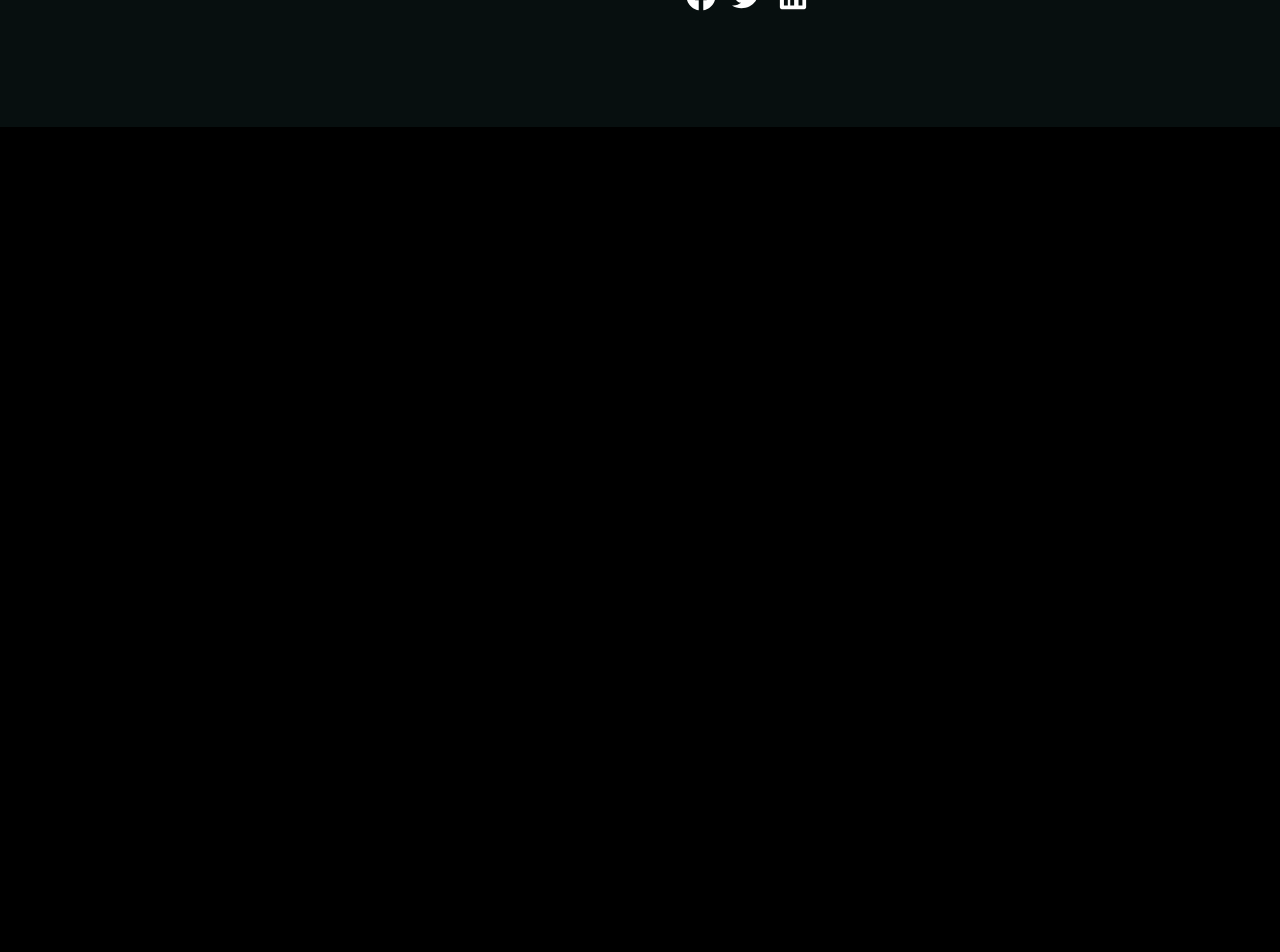
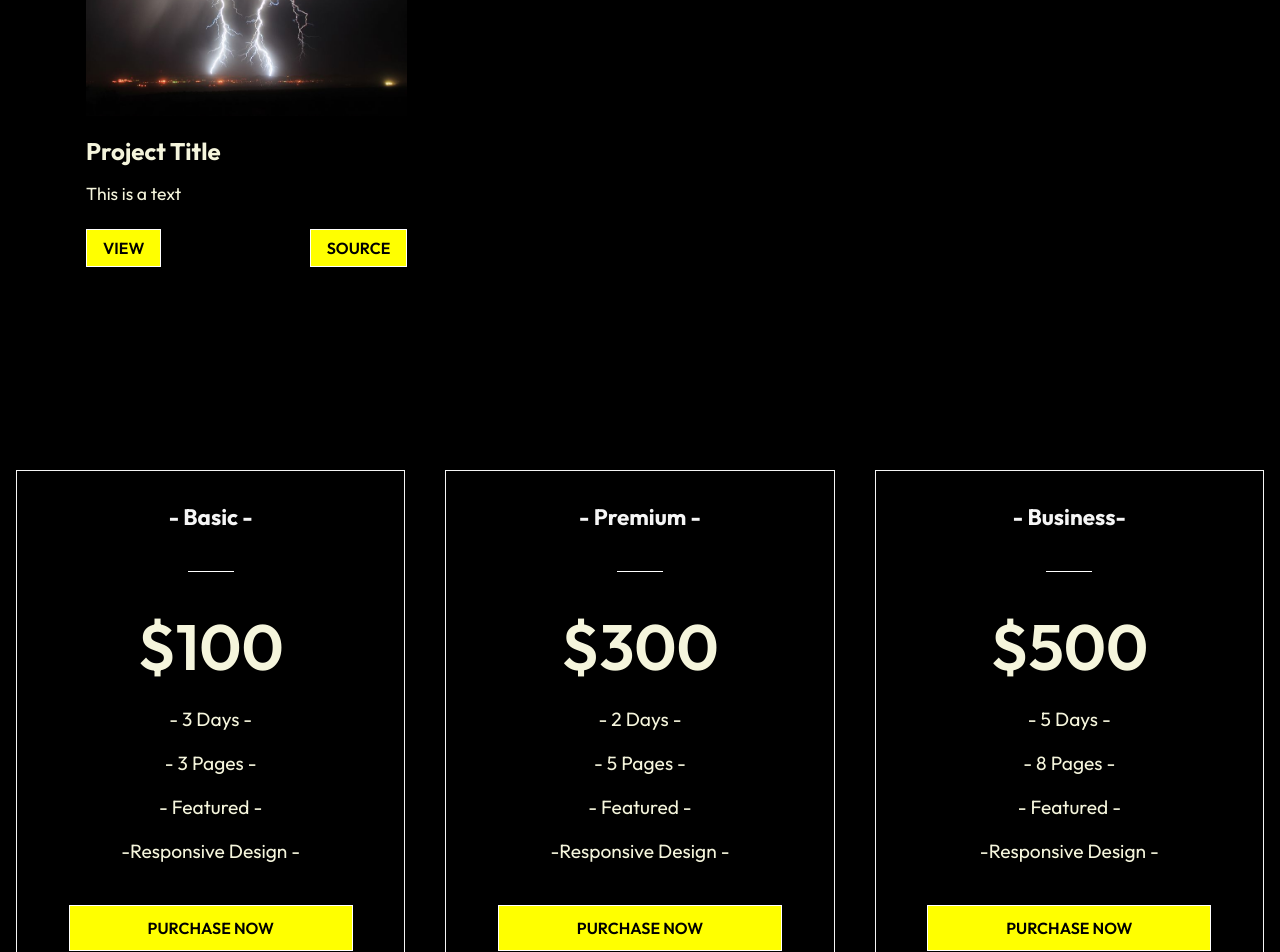
Before and after one commit to ndakalajulius/Myportfolio, a React (Create React App) app: page /project in a window 1280 px wide. Shown: the part 760-1712 px from the top of the page. Before the commit the page ends 887 px from the top, so only its background shows below. Built offline with nearby package versions, Linux system fonts and the light colour scheme.

Commit message:
created work component

```diff
--- /dev/null
+++ b/src/components/PricingCard.js
@@ -0,0 +1,48 @@
+import React from "react";
+import "./PricingCardStyles.css";
+import { Link } from "react-router-dom";
+
+export const PricingCard = () => {
+  return (
+    <div className="pricing">
+      <div className="card-container">
+        <div className="card">
+          <h3> - Basic - </h3>
+          <span className="bar"></span>
+          <p className="btc"> $100 </p>
+          <p> - 3 Days - </p>
+          <p> - 3 Pages -</p>
+          <p> - Featured - </p>
+          <p> -Responsive Design -</p>
+          <Link to="contact" className="btn">
+            PURCHASE NOW
+          </Link>
+        </div>
+        <div className="card">
+          <h3> - Premium - </h3>
+          <span className="bar"></span>
+          <p className="btc"> $300 </p>
+          <p> - 2 Days - </p>
+          <p> - 5 Pages -</p>
+          <p> - Featured - </p>
+          <p> -Responsive Design -</p>
+          <Link to="contact" className="btn">
+            PURCHASE NOW
+          </Link>
+        </div>
+        <div className="card">
+          <h3> - Business- </h3>
+          <span className="bar"></span>
+          <p className="btc"> $500 </p>
+          <p> - 5 Days - </p>
+          <p> - 8 Pages -</p>
+          <p> - Featured - </p>
+          <p> -Responsive Design -</p>
+          <Link to="/contact" className="btn">
+            PURCHASE NOW
+          </Link>
+        </div>
+      </div>
+    </div>
+  );
+};
--- /dev/null
+++ b/src/components/PricingCardStyles.css
@@ -0,0 +1,53 @@
+.pricing{
+    width: 100%;
+    padding: 6rem 1rem;
+    background-color: black;
+}
+.card-container{
+    max-width: 1140;
+    margin: auto;
+    display: grid;
+    grid-template-columns: repeat(3 ,1fr);
+    grid-gap: 40px;
+}
+@media screen  and (max-width: 740px){
+    .card-container{
+        max-width: 90%;
+        margin: auto;
+        grid-template-columns: 1fr;
+
+    }
+}
+.btc{
+    font-size: 4rem;
+    font-weight: 600;
+    padding: 1rem 0;
+}
+ .card .btn{
+    display: block;
+    width: 80%;
+    margin:2rem auto;
+}
+.card h3{
+   font-size: 1.4rem;
+   padding: 1rem;
+}
+.bar{
+    border-bottom: 1px solid white;
+    width: 13%;
+    margin: 1.5rem auto;
+    display: block;
+}
+.card p{
+
+    padding: 10px 0;
+ }
+.card{
+    border: 1px solid whitesmoke;
+    color: whitesmoke;
+    text-align: center;
+    padding: 1rem;
+}
+.card:hover{
+    background-color: grey;
+}
--- /dev/null
+++ b/src/components/WorkCard.js
@@ -0,0 +1,31 @@
+import React from "react";
+import "./WorkCardStyles.css";
+import pro1 from "../assets/project1.png";
+import { NavLink } from "react-router-dom";
+const WorkCard = () => {
+  return (
+    <div className="work-container">
+      <h1 className="project-heading"> Projects </h1>
+      <div className="project-container">
+        <div className="project-card">
+          <img src={pro1} alt="pic" />
+          <h2 className="project-title"> Project Title </h2>
+          <div className="pro-details">
+            <p> This is a text</p>
+            <div className="pro-btns">
+              <NavLink to="url.com" className="btn">
+                View{" "}
+              </NavLink>
+              <NavLink to="url.com" className="btn">
+                {" "}
+                source{" "}
+              </NavLink>
+            </div>
+          </div>
+        </div>
+      </div>
+    </div>
+  );
+};
+
+export default WorkCard;
--- /dev/null
+++ b/src/components/WorkCardStyles.css
@@ -0,0 +1,45 @@
+.project-heading {
+    text-align: center;
+    padding: 4rem 0 2rem 0;
+}
+.project-container{
+    max-width: 1140px;
+    margin: auto;
+    display: grid;
+    grid-template-columns: repeat(3 ,1fr);
+    grid-gap: 40px;
+    margin-bottom: 5rem;
+}
+.project-card{
+   background-color: black;
+   padding: 1.2rem 1rem;
+}
+.project-card img{
+    width: 100%;
+}
+.project-title{
+    padding: 1rem 0;
+    color: beige;
+}
+.pro-details p{
+    padding-bottom: 1rem;
+    font-size: 1.1rem;
+    text-align: justify;
+}
+.pro-btns{
+    display: flex;
+    justify-content: space-between;
+    padding: 0.5rem 0;
+}
+.pro-btns .btn{
+    padding: 0.5rem 1rem;
+}
+
+@media screen and (max-width: 740px){
+    .project-container{
+        max-width: 90%;
+        margin: auto;
+        grid-template-columns: 1fr;
+    }
+
+}
--- a/src/routes/Project.js
+++ b/src/routes/Project.js
@@ -2,11 +2,15 @@
 import { Navbar } from "../components/Navbar";
 import { Footer } from "../components/Footer";
 import Heroimg2 from "../components/Heroimg2";
+import { PricingCard } from "../components/PricingCard";
+import WorkCard from "../components/WorkCard";
 const Project = () => {
   return (
     <div>
       <Navbar />
       <Heroimg2 heading= "PROJECTS." text="some of my most recent works "/>
+      <WorkCard/>
+      <PricingCard/>
       <Footer />
     </div>
   );
```
Also changed, not shown: src/components/Work.js (added, +17 -0 lines), src/components/WorkCardData.js (added).
